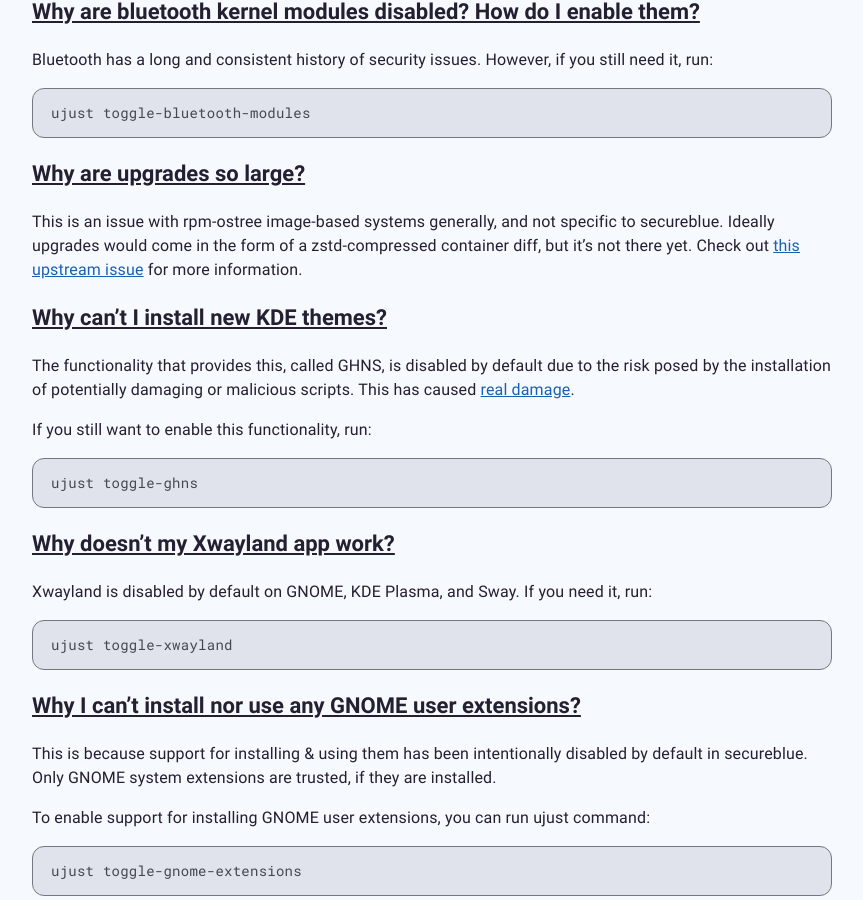
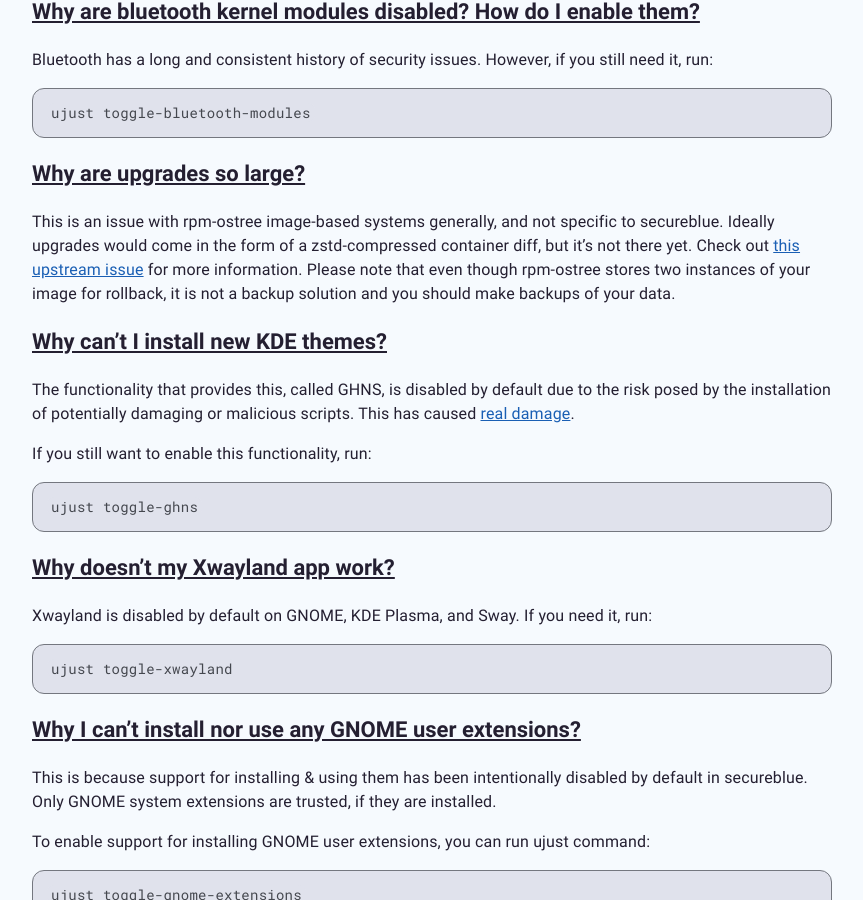
Before and after one commit to secureblue/secureblue.github.io, a Jekyll site: the page built from content/FAQ.md, in a window 1280 px wide and 900 px high, scrolled down 2187 px. Shown: the whole window, without its empty margins (208-1071 px from the left). Built offline with Jekyll 4.4.1, drawn with Linux system fonts in a browser that asks for light colours.

Commit message:
clarify that rpm-ostree is not a backup solution
[refers to](https://github.com/secureblue/secureblue/issues/877#issuecomment-2678986065)
>

```diff
--- a/content/FAQ.md
+++ b/content/FAQ.md
@@ -101,7 +101,7 @@
 ### [Why are upgrades so large?](#upgrade-size)
 {: #upgrade-size}
 
-This is an issue with rpm-ostree image-based systems generally, and not specific to secureblue. Ideally upgrades would come in the form of a zstd-compressed container diff, but it's not there yet. Check out [this upstream issue](https://github.com/coreos/rpm-ostree/issues/4012) for more information.
+This is an issue with rpm-ostree image-based systems generally, and not specific to secureblue. Ideally upgrades would come in the form of a zstd-compressed container diff, but it's not there yet. Check out [this upstream issue](https://github.com/coreos/rpm-ostree/issues/4012) for more information. Please note that even though rpm-ostree stores two instances of your image for rollback, it is not a backup solution and you should make backups of your data.
 
 ### [Why can't I install new KDE themes?](#ghns)
 {: #ghns}
```
